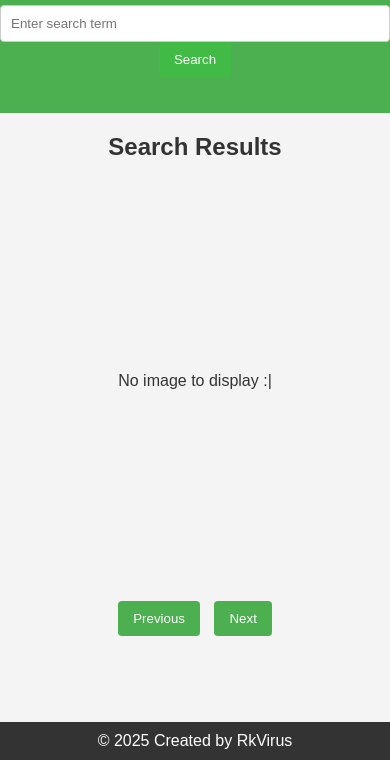
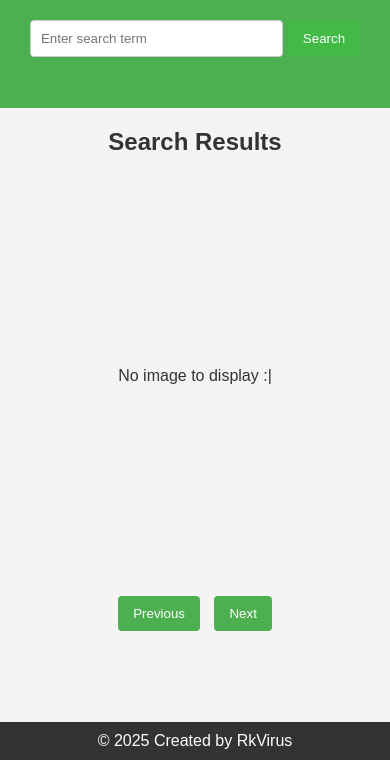
Before and after one commit to Rk-Virus/Image-Search-App, a plain HTML site: page index.html in a window 390 px wide. Shown: the part 84-844 px from the top of the page. Drawn offline with Linux system fonts and the light colour scheme.

Commit message:
adjusted spacing for mobile

```diff
--- a/styles.css
+++ b/styles.css
@@ -1,10 +1,11 @@
-*{
+* {
     margin: 0;
     padding: 0;
     box-sizing: border-box;
 }
 
-html, body {
+html,
+body {
     height: 100%;
 }
 
@@ -76,7 +77,7 @@ img {
     margin: 10px;
     border: 1px solid #ddd;
     border-radius: 4px;
-    box-shadow: 0 2px 5px rgba(0,0,0,0.1);
+    box-shadow: 0 2px 5px rgba(0, 0, 0, 0.1);
 }
 
 img:hover {
@@ -113,7 +114,11 @@ footer {
 
 @media (max-width: 600px) {
     form input[type="text"] {
-        width: 100%;
+        width: 65%;
+    }
+
+    form button {
+        margin: 1rem 0;
     }
 
     img {
```
